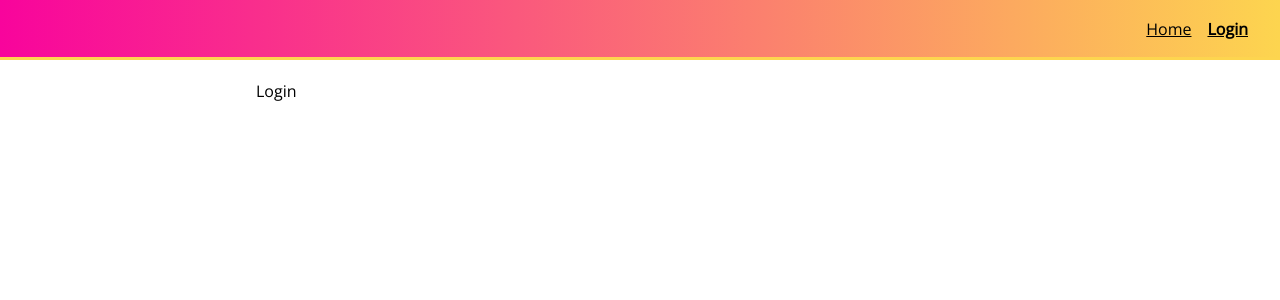
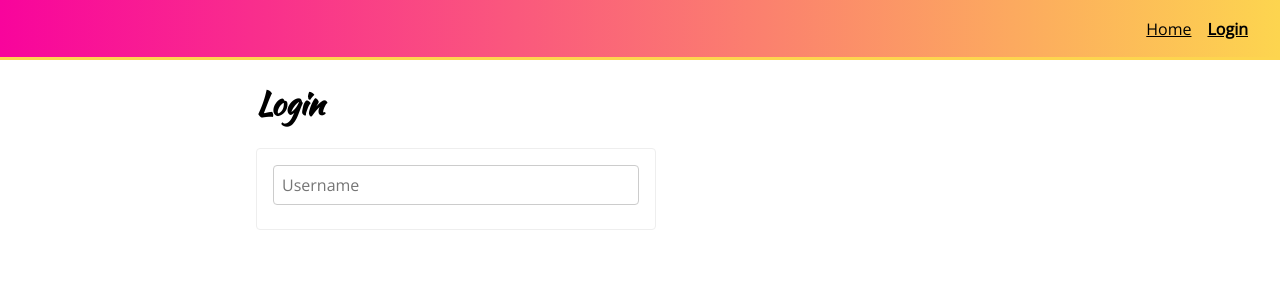
Before and after one commit to gonpeche/styledComponentsProject, a React (Create React App) app: page /login in a window 1280 px wide. Shown: the top 300 px of the page. Built offline with nearby package versions, Linux system fonts and the light colour scheme.

Commit message:
form added

```diff
--- /dev/null
+++ b/src/components/common/Input.js
@@ -0,0 +1,15 @@
+import styled from 'styled-components';
+
+const Input = styled.input`
+    padding: 4px 8px;
+    border: 1px solid #ccc;
+    border-radius: 4px;
+    font-size: 1em;
+    font-family: 'Open Sans';
+    margin-bottom: 8px;
+    width: 100%;
+    box-sizing: border-box;
+    height: 40px;
+`;
+
+export { Input };
--- a/src/components/common/index.js
+++ b/src/components/common/index.js
@@ -1,3 +1,4 @@
 export * from './Button'
 export * from './PageLayout'
 export * from './Header'
+export * from './Input'
--- a/src/components/pages/Home.js
+++ b/src/components/pages/Home.js
@@ -3,6 +3,9 @@
 
 export default function Home() {
     return (
-        <PageLayout>Home</PageLayout>
+        <PageLayout>
+            <h1>Home</h1>
+            <p>Contrary to popular belief, Lorem Ipsum is not simply random text. It has roots in a piece of classical Latin literature from 45 BC, making it over 2000 years old. Richard McClintock, a Latin professor at Hampden-Sydney College in Virginia, looked up one of the more obscure Latin words, consectetur, from a Lorem Ipsum passage, and going through the cites of the word in classical literature, discovered the undoubtable source. Lorem Ipsum comes from sections 1.10.32 and 1.10.33 of "de Finibus Bonorum et Malorum" (The Extremes of Good and Evil) by Cicero, written in 45 BC. This book is a treatise on the theory of ethics, very popular during the Renaissance. The first line of Lorem Ipsum, "Lorem ipsum dolor sit amet..", comes from a line in section 1.10.32. The standard chunk of Lorem Ipsum used since the 1500s is reproduced below for those interested. Sections 1.10.32 and 1.10.33 from "de Finibus Bonorum et Malorum" by Cicero are also reproduced in their exact original form, accompanied by English versions from the 1914 translation by H. Rackham.</p>
+        </PageLayout>
     )
 }
--- a/src/components/pages/Login.js
+++ b/src/components/pages/Login.js
@@ -1,8 +1,26 @@
 import React from 'react';
-import { PageLayout } from 'components/common';
+import { PageLayout, Input } from 'components/common';
+
+import styled from 'styled-components';
+
+const Form = styled.form`
+    width: 100%;
+    max-width: 400px;
+    background: white;
+    border: 1px solid #eee;
+    padding: 16px;
+    box-sizing: border-box;
+    color: black;
+    border-radius: 4px;
+`;
 
 export default function Login() {
     return (
-        <PageLayout>Login</PageLayout>
+        <PageLayout>
+            <h1>Login</h1>
+            <Form>
+                <Input name="username" placeholder="Username" />
+            </Form>
+        </PageLayout>
     )
 }
```
